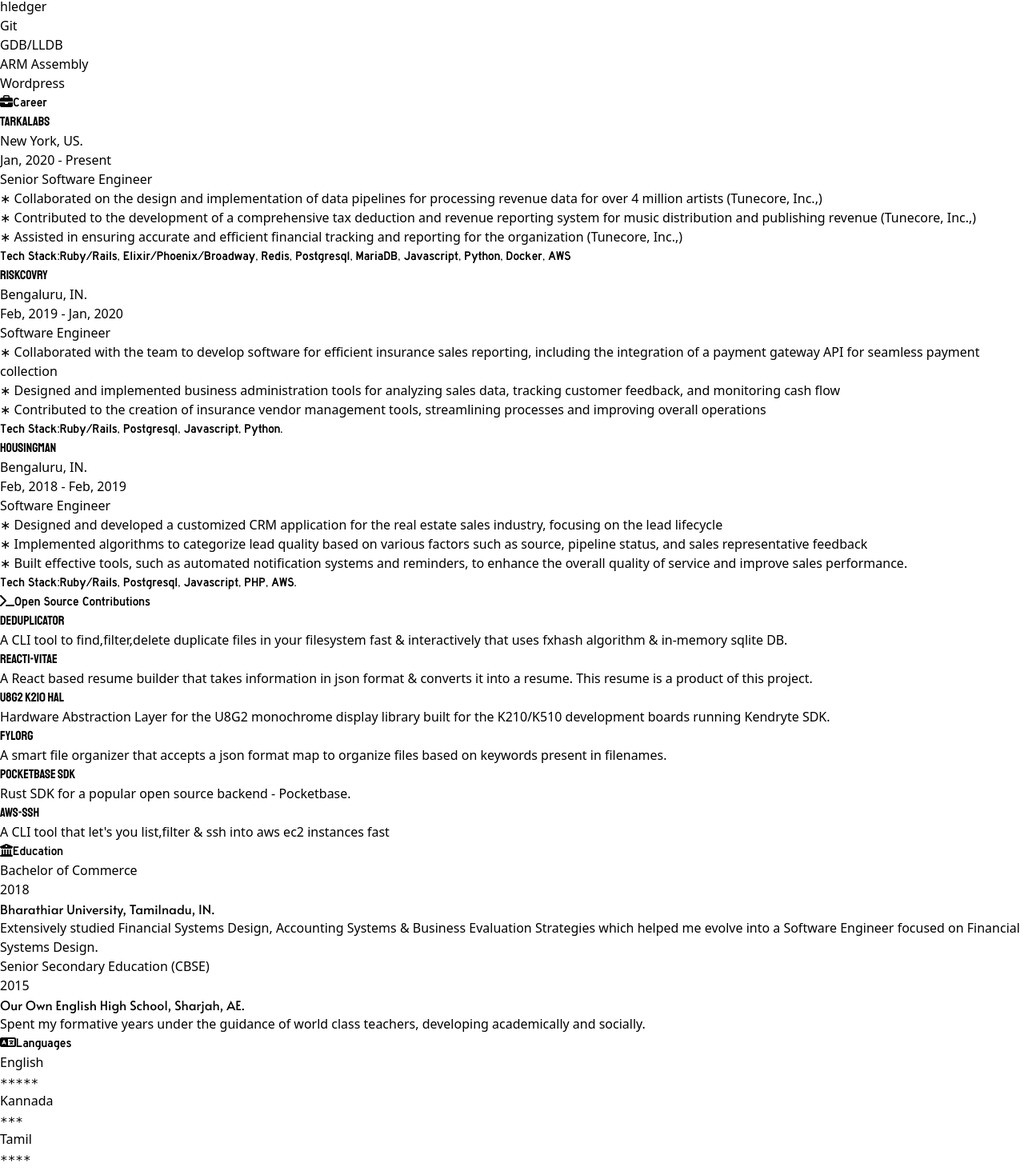
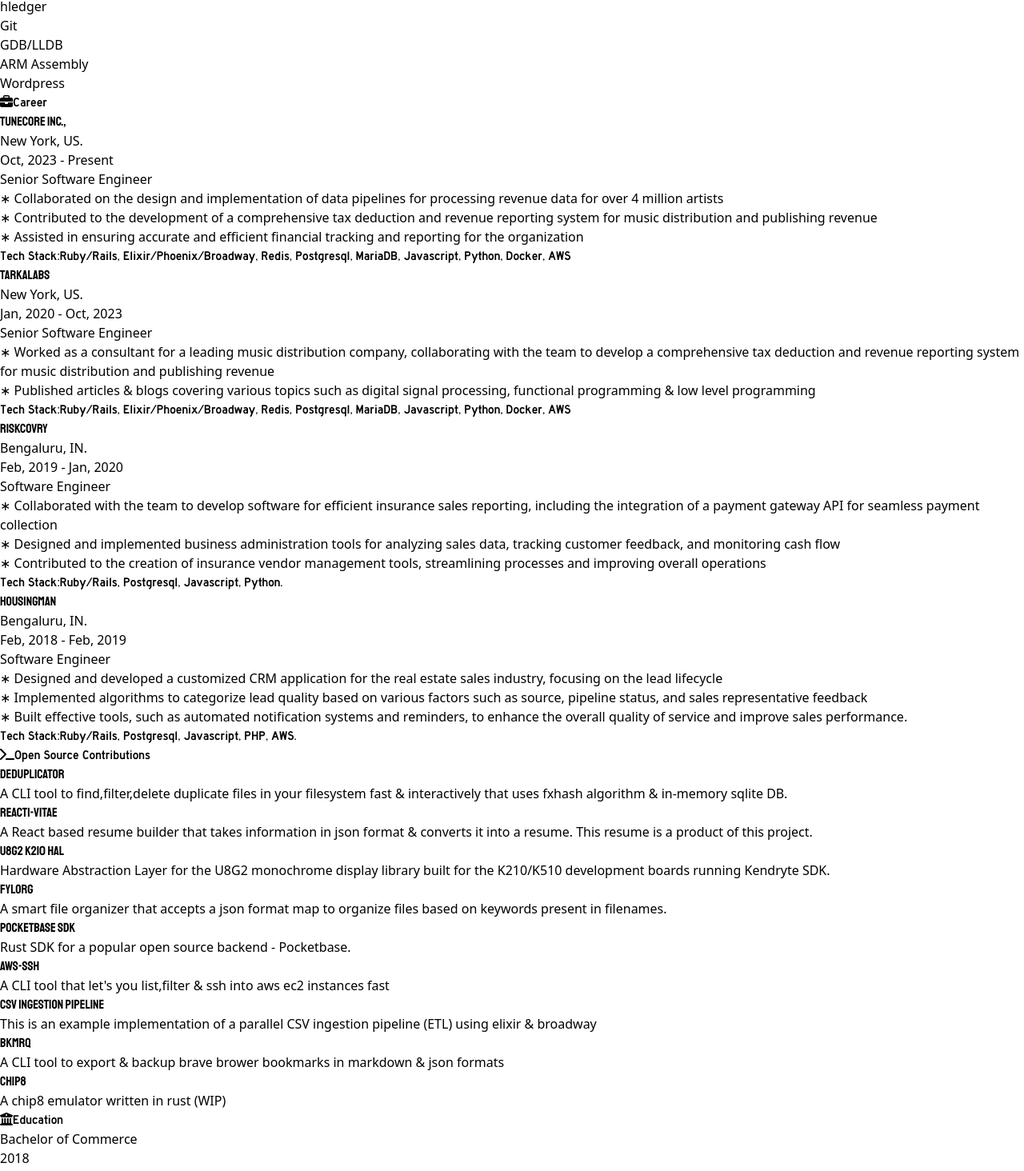
Before and after one commit to sreedevk/reacti-vitae, a React (Vite) app: page / in a window 1280 px wide. Shown: the part 1492-2956 px from the top of the page at 80% size. Built offline with nearby package versions, Linux system fonts and the light colour scheme.

Commit message:
updated open source projects + career

```diff
--- a/src/data/career.ts
+++ b/src/data/career.ts
@@ -29,14 +29,27 @@
     "name": "TarkaLabs",
     "location": "New York, US.",
     "summary": [
-      "Collaborated on the design and implementation of data pipelines for processing revenue data for over 4 million artists (Tunecore, Inc.,)",
-      "Contributed to the development of a comprehensive tax deduction and revenue reporting system for music distribution and publishing revenue (Tunecore, Inc.,)",
-      "Assisted in ensuring accurate and efficient financial tracking and reporting for the organization (Tunecore, Inc.,)",
+      "Worked as a consultant for a leading music distribution company, collaborating with the team to develop a comprehensive tax deduction and revenue reporting system for music distribution and publishing revenue",
+      "Published articles & blogs covering various topics such as digital signal processing, functional programming & low level programming"
     ],
     "stack":
     "Ruby/Rails, Elixir/Phoenix/Broadway, Redis, Postgresql, MariaDB, Javascript, Python, Docker, AWS",
     "start_date": "Jan, 2020",
+    "end_date": "Oct, 2023",
+    "designation": "Senior Software Engineer",
+  },
+  {
+    "name": "Tunecore Inc.,",
+    "location": "New York, US.",
+    "summary": [
+      "Collaborated on the design and implementation of data pipelines for processing revenue data for over 4 million artists",
+      "Contributed to the development of a comprehensive tax deduction and revenue reporting system for music distribution and publishing revenue",
+      "Assisted in ensuring accurate and efficient financial tracking and reporting for the organization",
+    ],
+    "stack":
+    "Ruby/Rails, Elixir/Phoenix/Broadway, Redis, Postgresql, MariaDB, Javascript, Python, Docker, AWS",
+    "start_date": "Oct, 2023",
     "end_date": "Present",
     "designation": "Senior Software Engineer",
-  },
+  }
 ]
--- a/src/data/open-source.ts
+++ b/src/data/open-source.ts
@@ -5,9 +5,9 @@
     "A CLI tool to find,filter,delete duplicate files in your filesystem fast & interactively that uses fxhash algorithm & in-memory sqlite DB.",
     "tech_stack": "rust, sqlite & fxhash algorithm",
     "url": "https://github.com/sreedevk/deduplicator",
-    "stars": 128,
+    "stars": 225,
     "contributors": 4,
-    "forks": 8,
+    "forks": 13,
   },
   {
     "name": "Reacti-Vitae",
@@ -15,9 +15,9 @@
     "A React based resume builder that takes information in json format & converts it into a resume. This resume is a product of this project.",
     "tech_stack": "javascript, react & css",
     "url": "https://github.com/sreedevk/reacti-vitae",
-    "stars": 22,
+    "stars": 1,
     "contributors": 1,
-    "forks": 4,
+    "forks": 1,
   },
   {
     "name": "U8G2 K210 HAL",
@@ -35,7 +35,7 @@
     "A smart file organizer that accepts a json format map to organize files based on keywords present in filenames.",
     "tech_stack": "rust",
     "url": "https://github.com/sreedevk/fylorg",
-    "stars": 1,
+    "stars": 0,
     "contributors": 1,
     "forks": 0,
   },
@@ -44,9 +44,9 @@
     "description": "Rust SDK for a popular open source backend - Pocketbase.",
     "tech_stack": "rust",
     "url": "https://github.com/sreedevk/pocketbase-sdk-rust",
-    "stars": 27,
+    "stars": 40,
     "contributors": 2,
-    "forks": 2,
+    "forks": 7,
   },
   {
     "name": "Aws-ssh",
@@ -54,8 +54,38 @@
     "A CLI tool that let's you list,filter & ssh into aws ec2 instances fast",
     "tech_stack": "bash, zsh, fzf & jq",
     "url": "https://github.com/sreedevk/aws-ssh",
-    "stars": 8,
+    "stars": 13,
+    "contributors": 2,
+    "forks": 2,
+  },
+  {
+    "name": "CSV Ingestion Pipeline",
+    "description":
+    "This is an example implementation of a parallel CSV ingestion pipeline (ETL) using elixir & broadway",
+    "tech_stack": "elixir & broadway",
+    "url": "https://github.com/sreedevk/csv-ingestion-pipeline",
+    "stars": 5,
+    "contributors": 2,
+    "forks": 2,
+  },
+  {
+    "name": "Bkmrq",
+    "description":
+    "A CLI tool to export & backup brave brower bookmarks in markdown & json formats",
+    "tech_stack": "ruby",
+    "url": "https://github.com/sreedevk/bkmrq",
+    "stars": 2,
     "contributors": 1,
-    "forks": 1,
+    "forks": 0,
   },
+  {
+    "name": "Chip8",
+    "description":
+    "A chip8 emulator written in rust (WIP)",
+    "tech_stack": "rust",
+    "url": "https://github.com/sreedevk/aws-ssh",
+    "stars": 1,
+    "contributors": 1,
+    "forks": 0,
+  }
 ]
```
Lines whose indentation alone changed are shown as unchanged.
